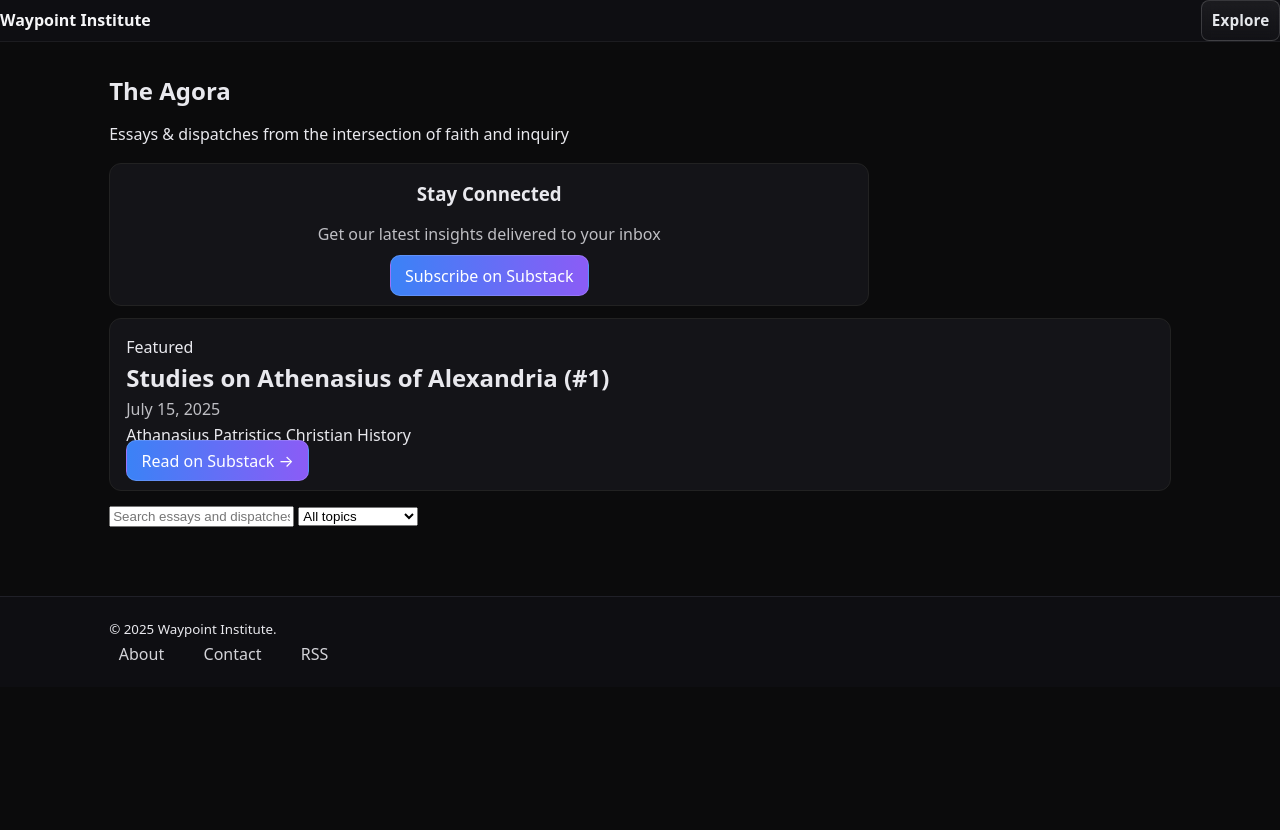
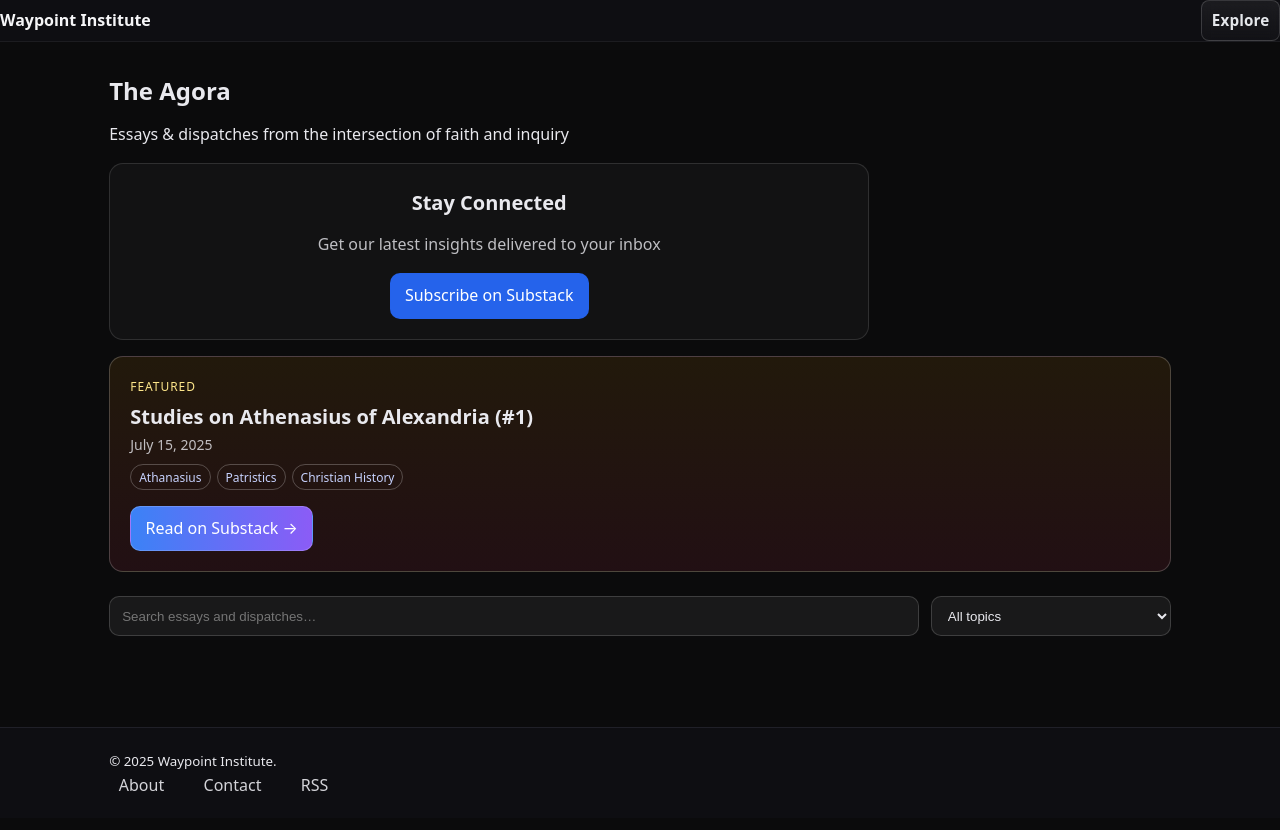
Before and after one commit to waypointinstitute/waypointinstitute, a Jekyll site: the page built from pages/agora.html, in a window 1280 px wide. Shown: the top 830 px of the page. Built offline with Jekyll 4.4.1, drawn with Linux system fonts in a browser that asks for light colours.

Commit message:
Update main.css

```diff
--- a/assets/css/main.css
+++ b/assets/css/main.css
@@ -254,3 +254,22 @@ header nav a[aria-current="page"]{
 
 /* safety: hidden should always hide */
 [hidden]{display:none !important;}
+/* Agora cards */
+.card {background: rgba(255,255,255,.04); border:1px solid rgba(255,255,255,.12); border-radius:14px; padding:0; margin:1rem 0;}
+.card-body {padding:1.25rem 1.25rem;}
+.card-accent {background: linear-gradient(180deg, rgba(245,158,11,.10), rgba(244,63,94,.10)); border-color:rgba(255,255,255,.2)}
+.card-muted {background: rgba(255,255,255,.03);}
+.card-title {font-size:1.25rem; line-height:1.3; margin:.35rem 0 .25rem}
+
+.eyebrow {text-transform:uppercase; letter-spacing:.08em; font-size:.75rem; color:#fde68a; margin-bottom:.5rem}
+.meta {font-size:.875rem}
+.tags {display:flex; gap:.375rem; flex-wrap:wrap; margin:.5rem 0 1rem}
+.tag {border:1px solid rgba(255,255,255,.24); padding:.15rem .5rem; border-radius:999px; font-size:.75rem; color:#c7d2fe}
+
+.filters {display:grid; grid-template-columns:1fr 240px; gap:.75rem; margin:1.5rem 0}
+.input {background: rgba(255,255,255,.06); border:1px solid rgba(255,255,255,.16); color:var(--text,#e5e7eb); padding:.65rem .75rem; border-radius:10px; width:100%}
+.grid {display:grid; gap:1rem; grid-template-columns:repeat(auto-fill,minmax(280px,1fr));}
+
+.btn {display:inline-flex; align-items:center; gap:.4rem; padding:.55rem .9rem; border-radius:10px; border:1px solid rgba(255,255,255,.18); color:#fff; text-decoration:none}
+.btn-primary {background:#2563eb; border-color:rgba(37,99,235,.6)}
+.btn-ghost {background:transparent}
```
